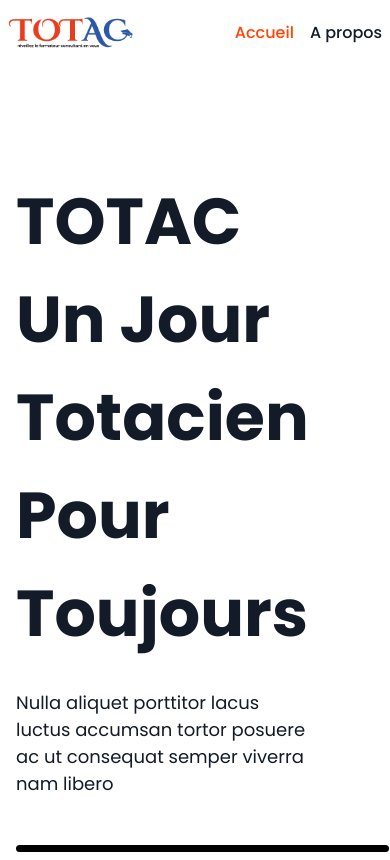
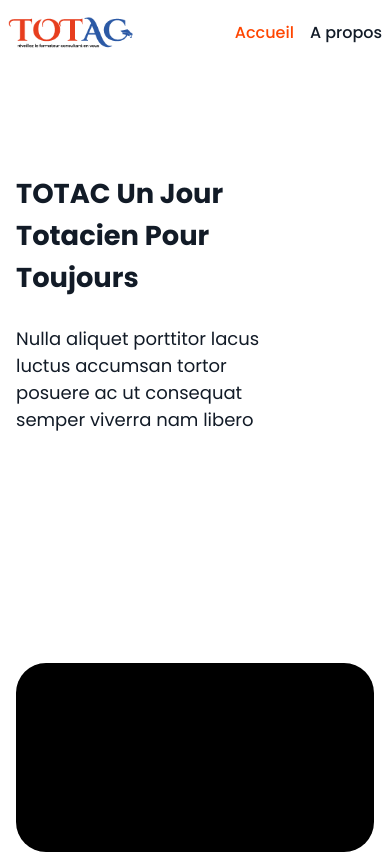
Before and after one commit to jealife/Totac-academy, a React (Create React App) app: page / in a window 390 px wide. Built offline with nearby package versions, Linux system fonts and the light colour scheme.

Commit message:
Changes to be committed: 	modified:   src/components/home/home.css

```diff
--- a/src/components/home/home.css
+++ b/src/components/home/home.css
@@ -46,3 +46,11 @@
 .left-content{
     font-size:18px;
 }
+
+
+@media (max-width: 767.98px){
+    .left-content h1{
+        font-size: 7vw;
+        margin-bottom: .5rem;
+    }
+}
```
